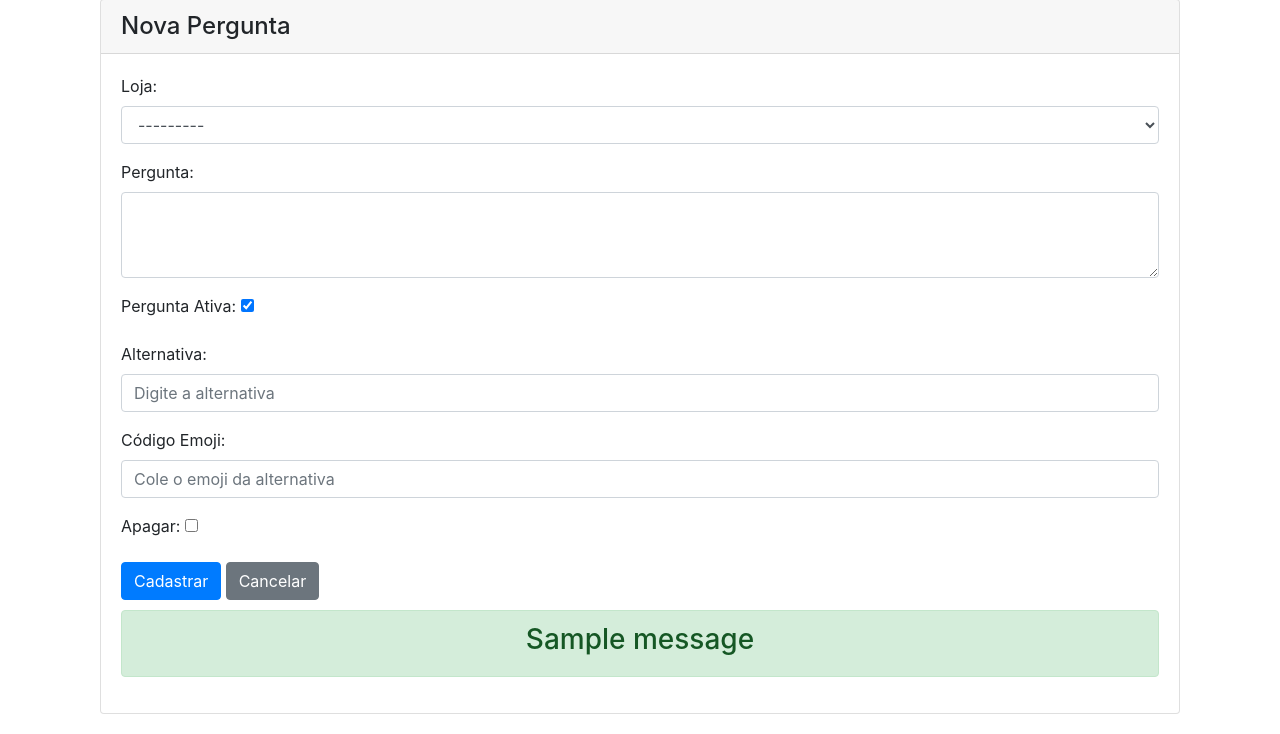
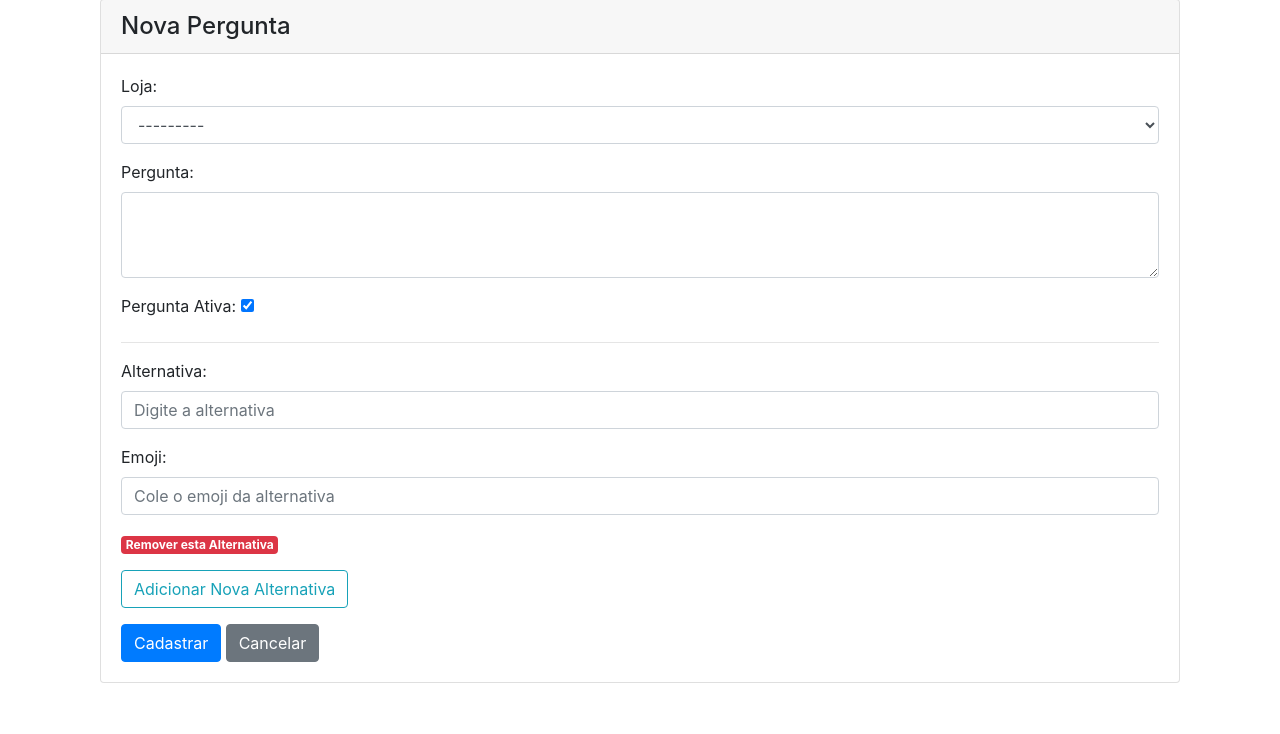
Before and after one commit to higorgustavo/natal-avaliacoes, a Django app: page /pergunta/ in a window 1280 px wide. Shown: the part 77-811 px from the top of the page. After the commit the page ends 760 px from the top, so only its background shows below. Run offline with Django 3.2, Linux system fonts and the light colour scheme; tables that the repository leaves empty hold one stand-in row (values such as "Sample post"); one stand-in notice (Sample message) is shown; some libraries are stand-ins or nearby versions.

Commit message:
Cadastro de perguntas e alternativas e refatoração de template

```diff
--- a/avaliacoes/models.py
+++ b/avaliacoes/models.py
@@ -26,7 +26,7 @@
 class Alternativa(models.Model):
     pergunta = models.ForeignKey(Pergunta, on_delete=models.CASCADE)
     nome_alternativa = models.CharField(max_length=50, verbose_name="Alternativa")
-    emoji = models.CharField(max_length=100, verbose_name="Código Emoji", null=True, blank=True)
+    emoji = models.CharField(max_length=100, verbose_name="Emoji", null=True, blank=True)
     # https://www.w3schools.com/charsets/ref_emoji.asp
 
     def __str__(self):
--- a/avaliacoes/templates/pergunta/create_pergunta.html
+++ b/avaliacoes/templates/pergunta/create_pergunta.html
@@ -14,11 +14,9 @@
                 <h4 class="card-header">Nova Pergunta</h4>
                 <div class="card-body">
                     <form method="post" enctype="multipart/form-data">
-                            {% csrf_token %}
-                            <div class="form-group">
-                                {{ form_p.as_p }}
-                                {{ form_a.as_p }}
-                            </div>
+
+                        {% include 'components/forms/_form_pergunta.html' %}
+
                         <div class="div-button">
                             <button type="submit" class="btn btn-primary">
                                 Cadastrar
@@ -27,16 +25,13 @@
                                 Cancelar
                             </a>
                         </div>
-                            <div class="titulo">
-                                {% for message in messages %}
-                                    <div class="alert alert-success" id="alert" role="alert">
-                                        <h3 class="message">{{ message }}</h3>
-                                    </div>
-                                {% endfor %}
-                            </div>
                     </form>
                 </div>
             </div>
         </div>
     </div>
 {% endblock %}
+
+{% block scripts %}
+    {% include 'components/_formset_js.html' %}
+{% endblock %}
--- a/avaliacoes/templates/pesquisa/perguntas.html
+++ b/avaliacoes/templates/pesquisa/perguntas.html
@@ -9,7 +9,7 @@
 {% block content %}
     <h1 class="titulo">Perguntas - {{ loja.nome }}</h1>
     {% for pergunta in perguntas %}
-        <a href="{% url 'listar_alternativas' loja.id %}">
+        <a href="{% url 'listar_alternativas' pergunta.id %}">
             <h3>{{ pergunta.pergunta_texto }} | {{ pergunta.data_pergunta }} </h3><br>
         </a>
     {% endfor %}
--- a/avaliacoes/views.py
+++ b/avaliacoes/views.py
@@ -42,10 +42,10 @@
         voto.quant_votos += 1
         voto.save()
         messages.success(request, 'Obrigado por colaborar!')
-        return redirect('/pesquisa-loja/'+str(alternativa.pergunta_id))
+        return redirect('/pergunta/'+str(alternativa.pergunta_id)+'/alternativas')
 
     messages.success(request, 'Obrigado por colaborar!')
-    return redirect('/pesquisa-loja/'+str(alternativa.pergunta_id))
+    return redirect('/pergunta/'+str(alternativa.pergunta_id)+'/alternativas')
 
 
 # Cadastros
@@ -94,7 +94,7 @@
         form_a = form_alternativa_factory(request.POST or None)
 
         if form_p.is_valid() and form_a.is_valid():
-            pergunta = form_p.save(commit=False)
+            pergunta = form_p.save()
             form_a.instance = pergunta
             form_a.save()
             return redirect('listar_lojas')
--- /dev/null
+++ b/templates/components/_formset_js.html
@@ -0,0 +1,11 @@
+<script type="text/javascript">
+    $(function () {
+        $('.inline-alternativa').formset({
+            prefix: '{{ form_a.prefix }}',
+            addText: 'Adicionar Nova Alternativa',
+            deleteText: 'Remover esta Alternativa',
+            addCssClass: 'btn btn-outline-info add-alternativa',
+            deleteCssClass: 'badge badge-danger'
+        });
+    })
+</script>
--- /dev/null
+++ b/templates/components/forms/_form_pergunta.html
@@ -0,0 +1,11 @@
+{% csrf_token %}
+<div class="form-group">
+    {{ form_p.as_p }}
+    {{ form_a.management_form }}
+    {% for f_a in form_a %}
+        <div class="inline-alternativa">
+            <hr>
+            {{ f_a.as_p }}
+        </div>
+    {% endfor %}
+</div>
--- a/templates/statics/css/style.css
+++ b/templates/statics/css/style.css
@@ -75,5 +75,9 @@
 }
 
 .delete-color {
-  color: #db1e47;
+  color: red;
 }
+
+.add-alternativa {
+    margin-top: 15px;
+}
```
Lines whose indentation alone changed are shown as unchanged.
